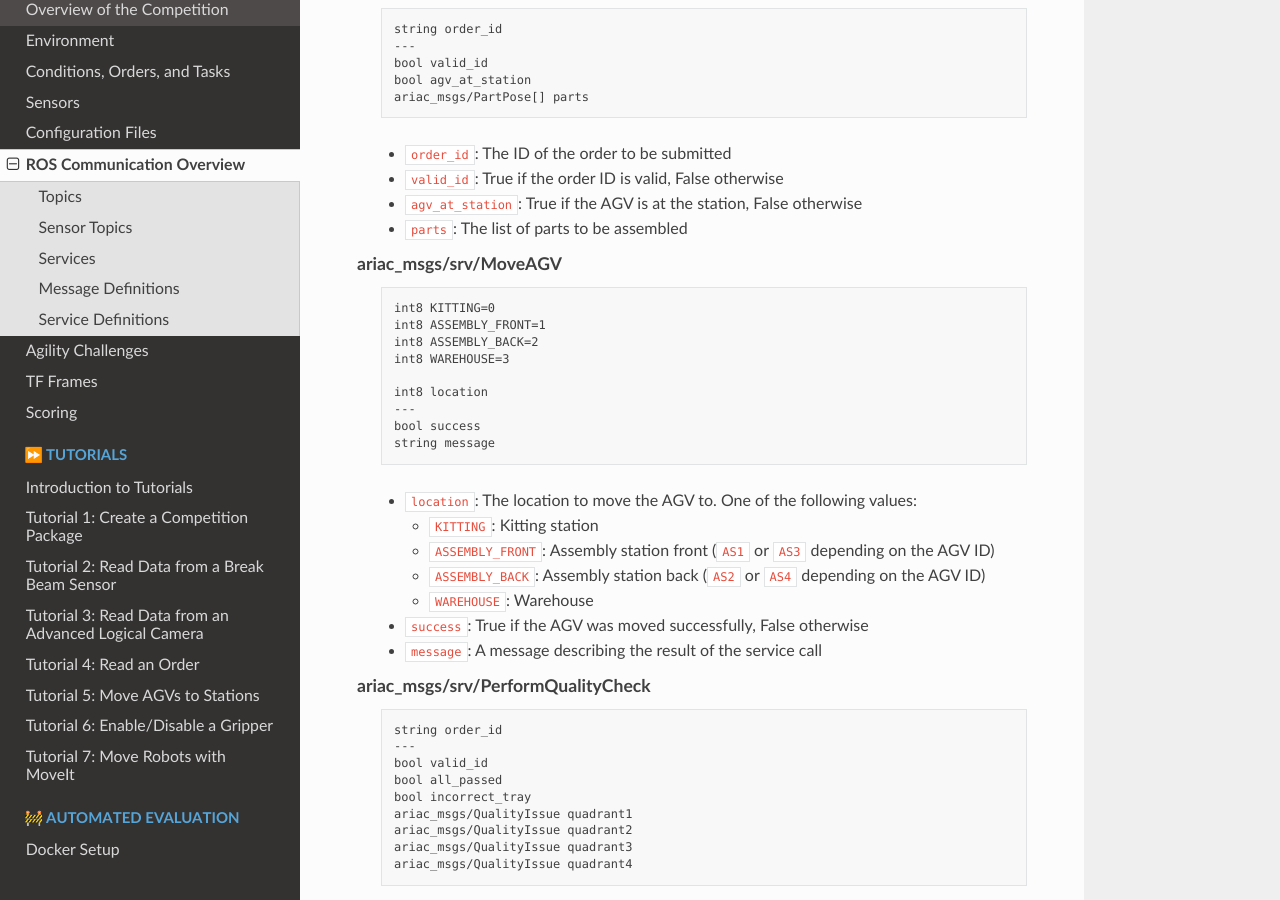
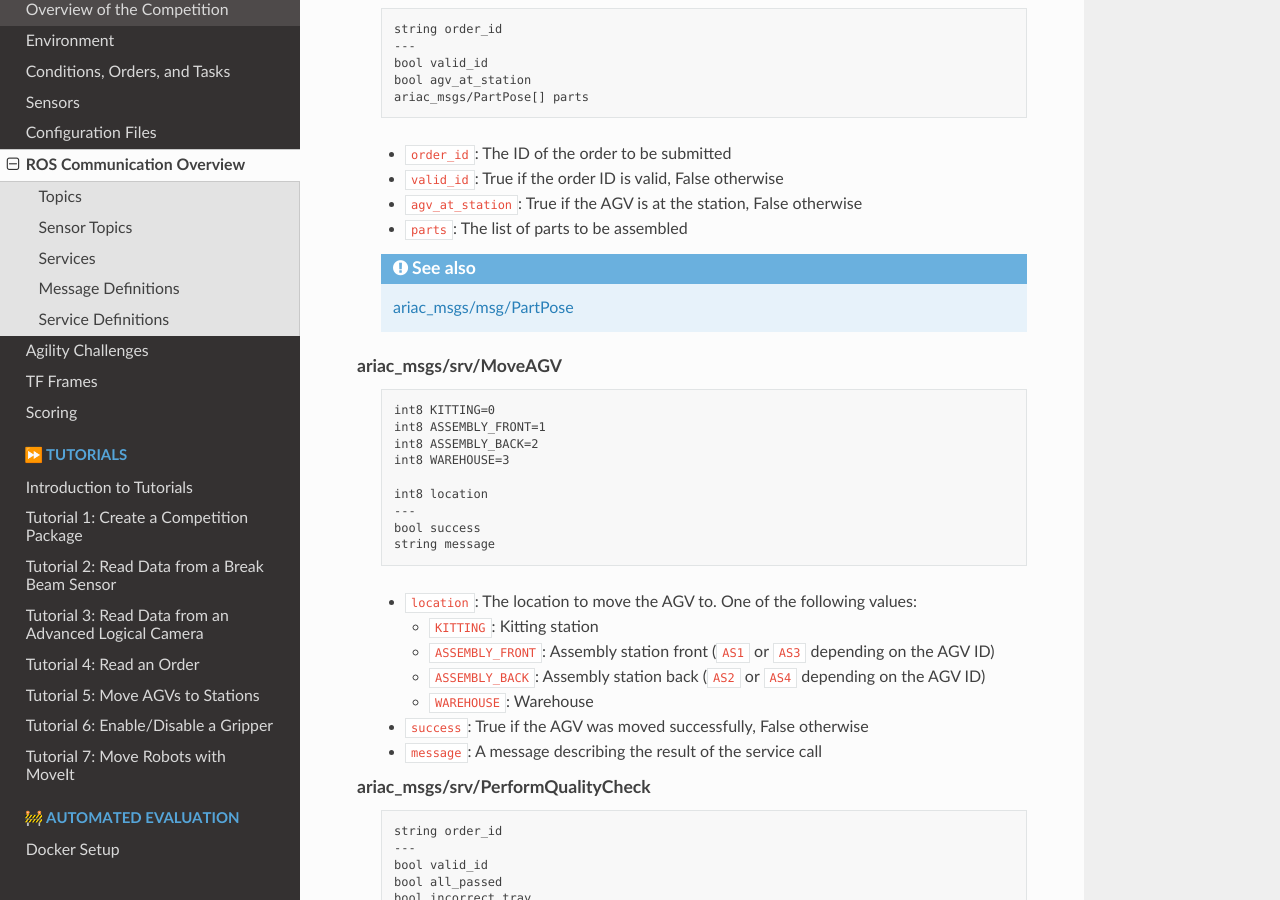
Before and after one commit to usnistgov/ARIAC, a Sphinx documentation site: the page built from docs/competition/ros_communication.rst, in a window 1280 px wide and 900 px high, scrolled down 12393 px. Built offline with Sphinx 7.4.7 and the Read the Docs theme 2.0.0, drawn with Linux system fonts in a browser that asks for light colours.

Commit message:
documentation on overview

```diff
--- a/docs/competition/ros_communication.rst
+++ b/docs/competition/ros_communication.rst
@@ -685,6 +685,8 @@ Service Definitions
       - ``agv_at_station``: True if the AGV is at the station, False otherwise
       - ``parts``: The list of parts to be assembled
 
+      .. seealso:: :term:`ariac_msgs/msg/PartPose`
+
     ariac_msgs/srv/MoveAGV
       .. code-block:: text
 
```
